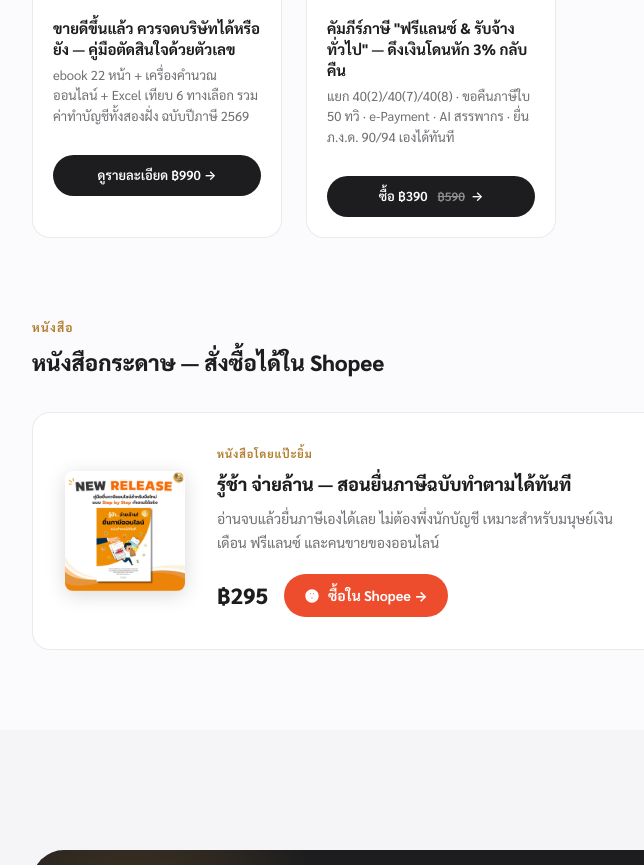
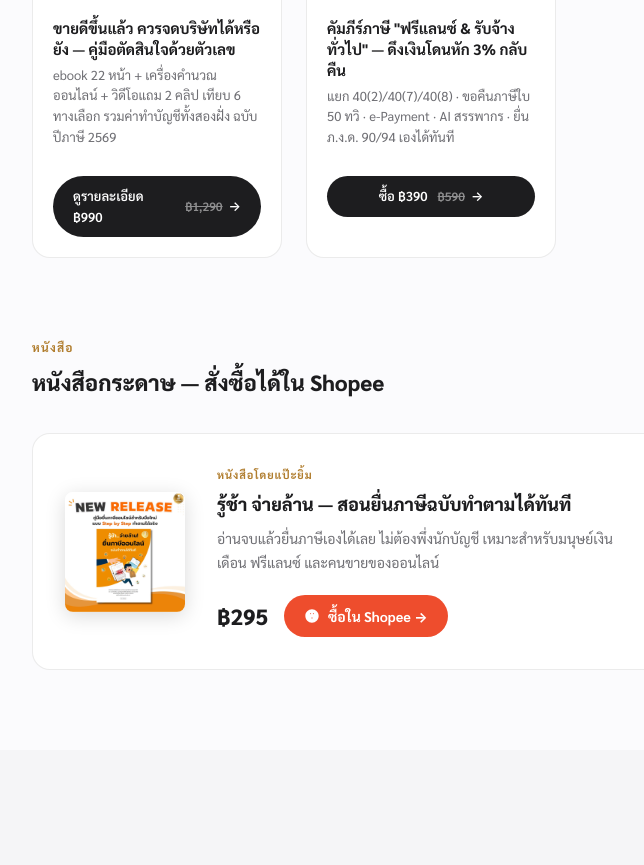
Before and after one commit to Wicha113/paeyimtax, a plain HTML site: page courses.html in a window 1280 px wide. Shown: the part 2843-3708 px from the top of the page, without its empty margins (72-716 px from the left). Drawn offline with Linux system fonts and the light colour scheme.

Commit message:
Auto-save: courses.html

```diff
--- a/courses.html
+++ b/courses.html
@@ -262,8 +262,8 @@
         </div>
         <div class="ebook-body">
           <h3 class="ebook-title">ขายดีขึ้นแล้ว ควรจดบริษัทได้หรือยัง — คู่มือตัดสินใจด้วยตัวเลข</h3>
-          <p class="ebook-desc">ebook 22 หน้า + เครื่องคำนวณออนไลน์ + Excel เทียบ 6 ทางเลือก รวมค่าทำบัญชีทั้งสองฝั่ง ฉบับปีภาษี 2569</p>
-          <a href="ebook-sme-company-tax.html" class="btn-enroll" style="margin-top:12px;width:100%;justify-content:center;" onclick="event.stopPropagation();">ดูรายละเอียด ฿990 →</a>
+          <p class="ebook-desc">ebook 22 หน้า + เครื่องคำนวณออนไลน์ + วิดีโอแถม 2 คลิป เทียบ 6 ทางเลือก รวมค่าทำบัญชีทั้งสองฝั่ง ฉบับปีภาษี 2569</p>
+          <a href="ebook-sme-company-tax.html" class="btn-enroll" style="margin-top:12px;width:100%;justify-content:center;" onclick="event.stopPropagation();">ดูรายละเอียด ฿990 <span style="text-decoration:line-through;opacity:0.5;font-size:12px;margin-left:4px;">฿1,290</span> →</a>
         </div>
       </div>
 
```
